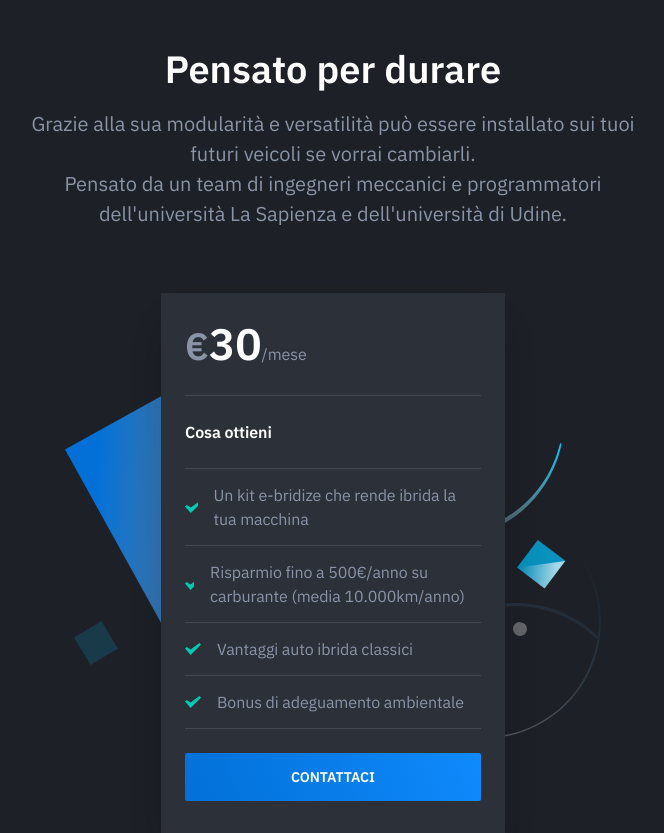
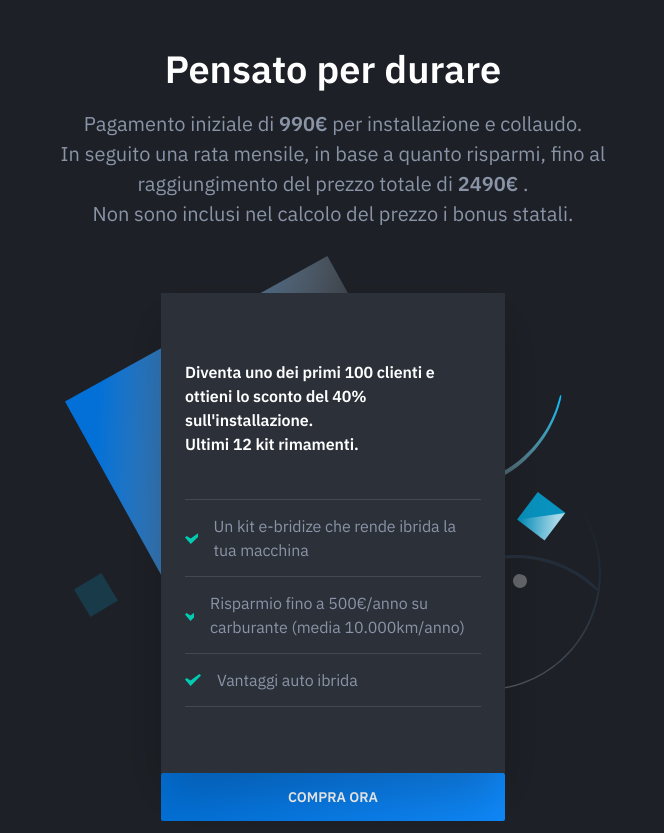
Before and after one commit to e-manuele/e-bridize, a plain HTML site: page index.html in a window 1280 px wide. Shown: the part 1320-2153 px from the top of the page, without its empty margins (307-971 px from the left). Drawn offline with nearby package versions, Linux system fonts and the light colour scheme.

```diff
--- a/index.html
+++ b/index.html
@@ -80,7 +80,8 @@
 								</div>
 								<h4 class="feature-title mt-24">MENO EMISSIONI</h4>
 								<p class="text-sm mb-0">
-									Grazie ai motori elettrici il veicolo sarà in grado di consumare di meno e inquinare meno.</p>
+									Grazie ai motori elettrici il veicolo sarà in grado di consumare di meno e inquinare
+									meno.</p>
 							</div>
 						</div>
 						<div class="feature text-center is-revealing">
@@ -103,21 +104,27 @@
 				<div class="pricing-inner section-inner">
 					<div class="pricing-header text-center">
 						<h2 class="section-title mt-0"> Pensato per durare</h2>
-						<p class="section-paragraph mb-0"> Grazie alla sua modularità e versatilità può essere
-							installato sui tuoi futuri veicoli se vorrai cambiarli.</p>
-						<p class="section-paragraph mb-0">Pensato da un team di ingegneri meccanici e programmatori dell'università La Sapienza e dell'università di Udine.</p>
+						<!--						<p class="section-paragraph mb-0"> Grazie alla sua modularità e versatilità può essere-->
+						<!--							installato sui tuoi futuri veicoli se vorrai cambiarli.</p>-->
+						<p class="section-paragraph mb-0"> Pagamento iniziale di <b>990€</b> per installazione e
+							collaudo.</p>
+						<p class="section-paragraph mb-0"> In seguito una rata mensile, in base a quanto risparmi, fino
+							al raggiungimento del prezzo totale di <b>2490€</b> . </p>
+						<p class="section-paragraph mb-0"> Non sono inclusi nel calcolo del prezzo i bonus statali. </p>
 					</div>
 					<div class="pricing-tables-wrap">
 						<div class="pricing-table">
 							<div class="pricing-table-inner is-revealing">
 								<div class="pricing-table-main">
-									<div class="pricing-table-header pb-24">
-										<div class="pricing-table-price"><span
-											class="pricing-table-price-currency h2">€</span><span
-											class="pricing-table-price-amount h1">30</span><span
-											class="text-xs">/mese</span></div>
+									<!--									<div class="pricing-table-header pb-24">-->
+									<!--										<div class="pricing-table-price"><span-->
+									<!--											class="pricing-table-price-currency h2">€</span><span-->
+									<!--											class="pricing-table-price-amount h1">30</span><span-->
+									<!--											class="text-xs">/mese</span></div>-->
 								</div>
-									<div class="pricing-table-features-title text-xs pt-24 pb-24">Cosa ottieni
+								<div class="pricing-table-features-title text-xs pt-24 pb-24"> Diventa uno dei primi 100
+									clienti e ottieni lo sconto del 40% sull'installazione. </br>
+									Ultimi <b>12</b> kit rimamenti.
 								</div>
 								<ul class="pricing-table-features list-reset text-xs">
 									<li>
@@ -127,17 +134,18 @@
 										<span>Risparmio fino a 500€/anno su carburante (media 10.000km/anno)</span>
 									</li>
 									<li>
-											<span>Vantaggi auto ibrida classici</span>
+										<span>Vantaggi auto ibrida</span>
 									</li>
-										<li>
-											<span>Bonus di adeguamento ambientale</span>
-										</li>
+									<!--										<li>-->
+									<!--											<span>Bonus di adeguamento ambientale</span>-->
+									<!--										</li>-->
 
 								</ul>
 							</div>
 							<div class="pricing-table-cta mb-8">
 								<a class="button button-primary button-shadow button-block"
-									   href="https://docs.google.com/forms/d/e/1FAIpQLSdN16QBVuSUrD56fkuz39FOnx4az4rTEIMawkVc-ztLnjreCQ/viewform?usp=sf_link">CONTATTACI</a>
+								   href="https://docs.google.com/forms/d/e/1FAIpQLSdN16QBVuSUrD56fkuz39FOnx4az4rTEIMawkVc-ztLnjreCQ/viewform?usp=sf_link">Compra
+									ora</a>
 							</div>
 						</div>
 					</div>
```
Lines whose indentation alone changed are shown as unchanged.
